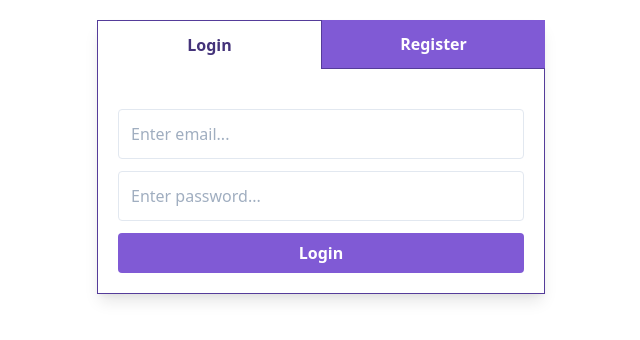
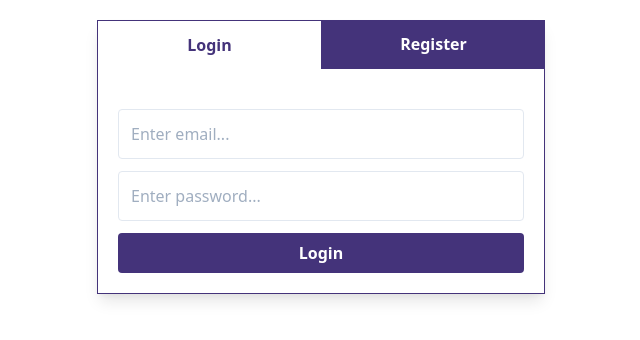
Before and after one commit to vmetal123/chat-app-react, a React (Create React App) app: page / in a window 1280 px wide. Shown: the top 340 px of the page, without its empty margins (319-959 px from the left). Built offline with nearby package versions, Linux system fonts and the light colour scheme.

Commit message:
components updated and constants file added

```diff
--- a/src/components/Auth.js
+++ b/src/components/Auth.js
@@ -1,18 +1,19 @@
 import React, { useState } from "react";
 import Login from "./Login";
+import AUTH from '../config/Constants';
 import PropTypes from "prop-types";
 
 function Auth() {
-  const [activeTab, setActiveTab] = useState("Login");
+  const [activeTab, setActiveTab] = useState(AUTH.LOGIN);
 
   return (
     <>
       <Tabs>
-        <Tab activeTab={activeTab} label='Login' onClick={setActiveTab}>
-          <Login buttonText='Login' />
+        <Tab activeTab={activeTab} label={AUTH.LOGIN} onClick={setActiveTab}>
+          <Login buttonText={AUTH.LOGIN} />
         </Tab>
-        <Tab activeTab={activeTab} label='Register' onClick={setActiveTab}>
-          <Login buttonText='Register' />
+        <Tab activeTab={activeTab} label={AUTH.REGISTER} onClick={setActiveTab}>
+          <Login buttonText={AUTH.REGISTER} />
         </Tab>
       </Tabs>
     </>
@@ -21,7 +22,7 @@ function Auth() {
 
 export default Auth;
 
-function Tabs({ children, label, activeTab }) {
+function Tabs({ children }) {
   Tabs.propsType = {
     children: PropTypes.instanceOf(Array).isRequired,
   };
@@ -34,7 +35,7 @@ function Tabs({ children, label, activeTab }) {
             return child;
           })}
         </ul>
-        <div className='border-l border-r border-b border-purple-800'>
+        <div className='border-l border-r border-b border-purple-900'>
           {children.map((child) => {
             const { label, activeTab } = child.props;
             if (label !== activeTab) return undefined;
@@ -57,8 +58,8 @@ function Tab({ onClick, activeTab, label }) {
     <li
       className={`flex-1 text-center py-3 font-bold cursor-pointer ${
         activeTab === label
-          ? "text-purple-900 border-r border-t border-l border-purple-800"
-          : "bg-purple-600 text-white border-b border-purple-800"
+          ? "text-purple-900 border-r border-t border-l border-purple-900"
+          : "bg-purple-900 text-white border-b border-purple-900"
       }`}
       onClick={(e) => onClick(label)}
     >
--- a/src/components/Login.js
+++ b/src/components/Login.js
@@ -1,6 +1,9 @@
 import React, { useState, useEffect } from "react";
 import Button from "./shared/Button";
+import { register, login } from "../services/AuthService";
+import AUTH from "../config/Constants";
 import PropTypes from "prop-types";
+import useLocalStorage from "../hooks/useLocalStorage";
 
 function Login({ buttonText }) {
   Login.propsType = {
@@ -11,29 +14,60 @@ function Login({ buttonText }) {
   const [password, setPassword] = useState("");
   const [isLoading, setIsLoading] = useState(false);
 
-  useEffect(() => {
-  }, []);
+  useEffect(() => {}, []);
 
   function handleRegister() {
-    setIsLoading(true);
+    if (buttonText === AUTH.REGISTER) {
+      setIsLoading(true);
+
+      register({ email, password })
+        .then((res) => console.log(res))
+        .then((error) => console.log(error));
+
+      setIsLoading(false);
+    }
+
+    if (buttonText === AUTH.LOGIN) {
+      setIsLoading(true);
+
+      login({ email, password })
+        .then((res) => {
+          const {email, token, success} = res;
+          if(success) {
+
+          }
+        })
+        .then((error) => console.log(error));
+
+      setIsLoading(false);
+    }
+
+    setEmail('');
+    setPassword('');
   }
 
   return (
     <div className='w-full max-w-md m-auto pt-5'>
       <div className='p-5'>
         <input
+          type='email'
           placeholder='Enter email...'
           className='w-full border px-3 py-3 rounded mb-3'
           value={email}
           onChange={(e) => setEmail(e.target.value)}
         />
         <input
+          type='password'
           placeholder='Enter password...'
           className='w-full border px-3 py-3 rounded mb-3'
           value={password}
           onChange={(e) => setPassword(e.target.value)}
         />
-        <Button children={buttonText} isLoading={isLoading} onClick={handleRegister}/>
+        <Button
+          children={buttonText}
+          isLoading={isLoading}
+          onClick={handleRegister}
+        />
       </div>
     </div>
   );
--- a/src/components/shared/Button.js
+++ b/src/components/shared/Button.js
@@ -4,11 +4,14 @@ import React from "react";
 function Button({ children, isLoading = false, onClick }) {
   return (
     <button
-      className={`w-full bg-purple-600 rounded py-2 text-white font-bold ${
+      className={`w-full bg-purple-900 rounded py-2 text-white font-bold ${
         isLoading ? "opacity-50" : ""
       }`}
       disabled={isLoading}
-      onClick={e => onClick()}
+      onClick={(e) => {
+        e.preventDefault();
+        onClick();
+      }}
     >
       {isLoading ? "Loading..." : children}
     </button>
--- a/src/config/Config.js
+++ b/src/config/Config.js
@@ -1,3 +1,5 @@
-export default Config = {
+const Config = {
     apiEndpoint: 'https://localhost:44387/'
 }
+
+export default Config;
--- /dev/null
+++ b/src/config/Constants.js
@@ -0,0 +1,6 @@
+const AUTH = {
+    LOGIN: 'Login',
+    REGISTER: 'Register'
+}
+
+export default AUTH;
--- a/src/services/AuthService.js
+++ b/src/services/AuthService.js
@@ -1,32 +1,41 @@
 import Config from '../config/Config';
 
-const register = async () => {
+export const register = async ({email, password}) => {
     try {
-        const response = await fetch(`${Config.apiEndpoint}api/v1/account`);
+        const response = await fetch(`${Config.apiEndpoint}api/v1/account`, {
+            method: 'POST',
+            headers: {
+                'Content-Type': 'application/json'
+            },
+            body: JSON.stringify({email, password})
+        });
 
         const result = await response.json();
 
         return result;
     }
     catch(error) {
-
+        throw error;
     }
 }
 
-const login = async () => {
+export const login = async ({email, password}) => {
+    debugger;
     try {
-        const response = await fetch(`${Config.apiEndpoint}api/v1/auth`);
+        const url = `${Config.apiEndpoint}api/v1/Auth`;
+        const response = await fetch(url, {
+            method: 'POST',
+            headers: {
+                'Content-Type': 'application/json'
+            },
+            body: JSON.stringify({email, password})
+        });
 
         const result = await response.json();
 
         return result;
     }
     catch(error) {
-
+        throw error;
     }
 }
-
-export default {
-    register,
-    login
-};
```
